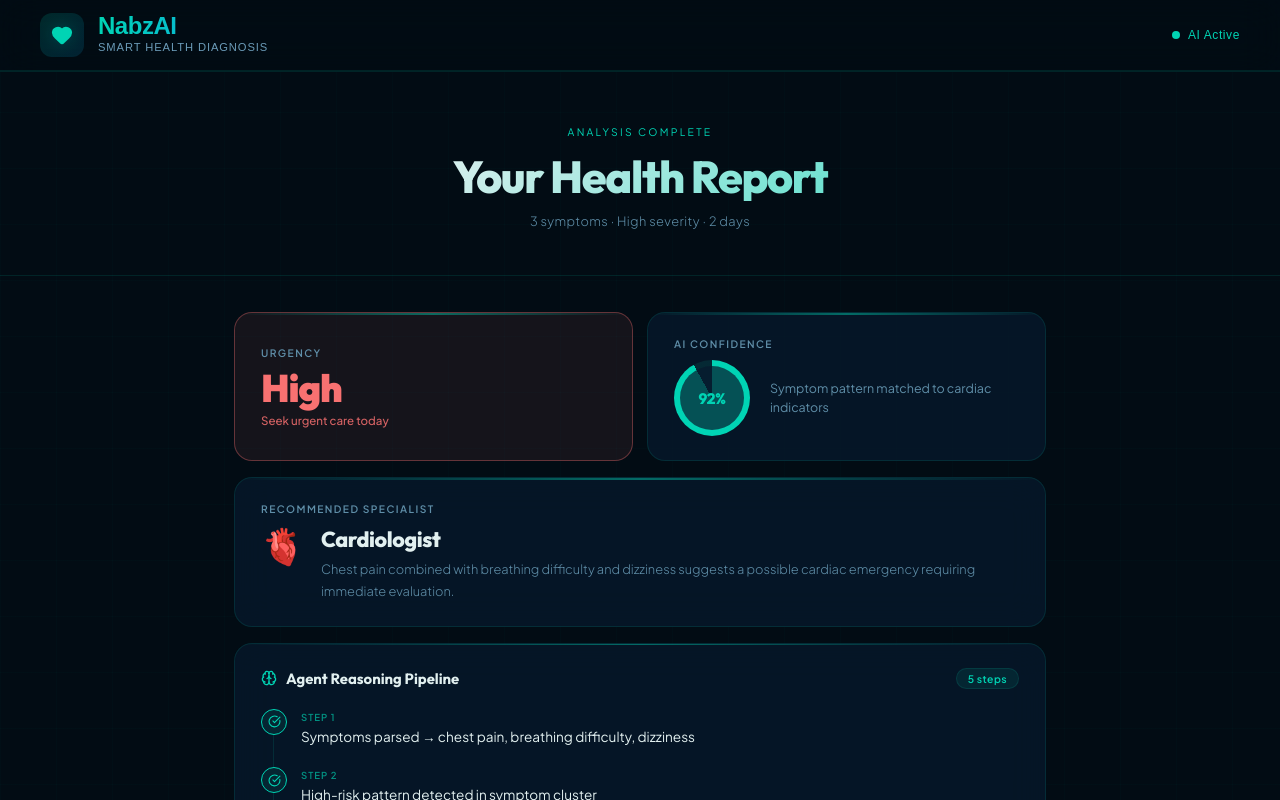
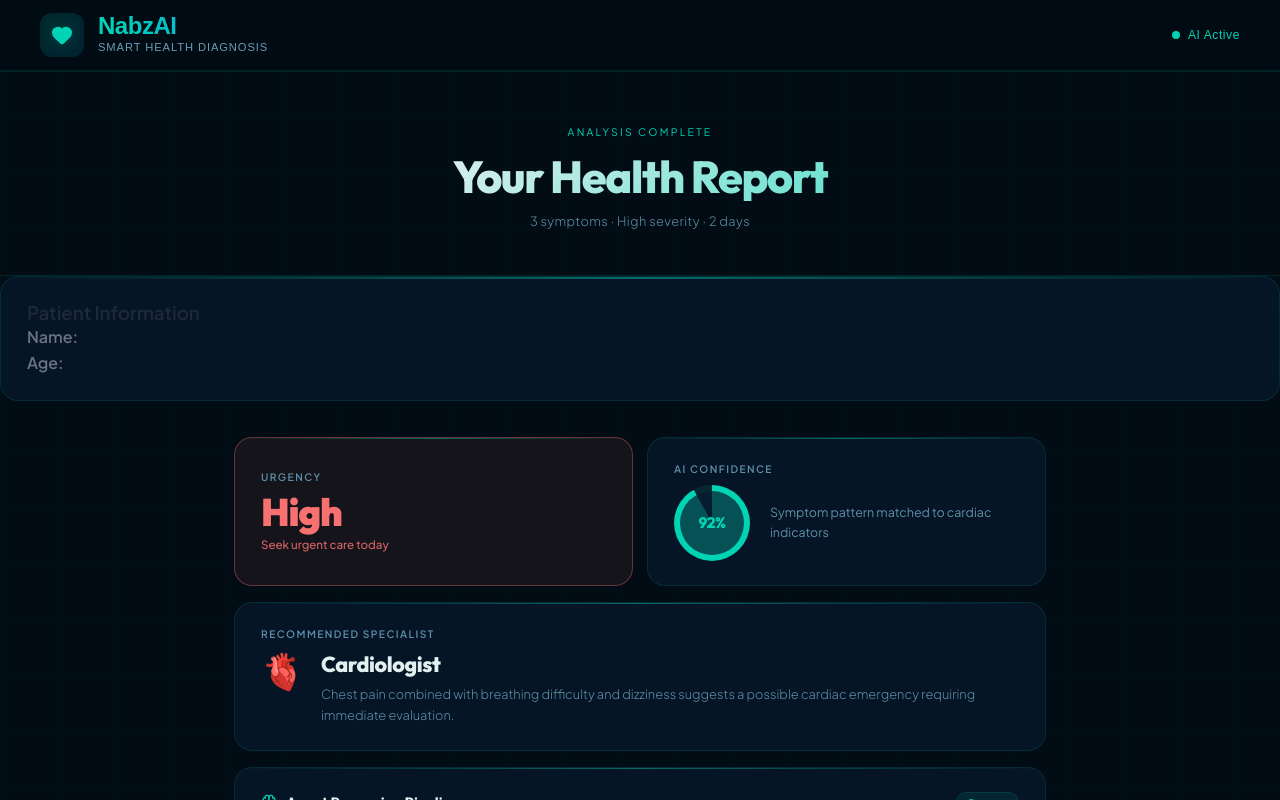
Before and after one commit to Sanketsinghal17/nabzai-smart-triage-agent, a React (Vite) app in the folder frontend/: page /result in a window 1280 px wide. Shown: the top 800 px of the page. Built offline with nearby package versions, Linux system fonts and the light colour scheme.

Commit message:
Added patient info on result page

```diff
--- a/frontend/src/pages/ResultPage.jsx
+++ b/frontend/src/pages/ResultPage.jsx
@@ -139,11 +139,17 @@ export default function Result() {
       <header className="rp-header">
         <p className="rp-kicker">Analysis Complete</p>
         <h1 className="rp-title">Your Health Report</h1>
+
         <p className="rp-meta">
           {data.symptoms.length} symptom{data.symptoms.length !== 1 ? "s" : ""}&nbsp;·&nbsp;
           {data.severity}&nbsp;·&nbsp;{data.duration}
         </p>
       </header>
+      <div className="card">
+          <h3>Patient Information</h3>
+          <p><strong>Name:</strong> {data.patientName}</p>
+          <p><strong>Age:</strong> {data.patientAge}</p>
+      </div>
 
       <div className="rp-body">
 
```
